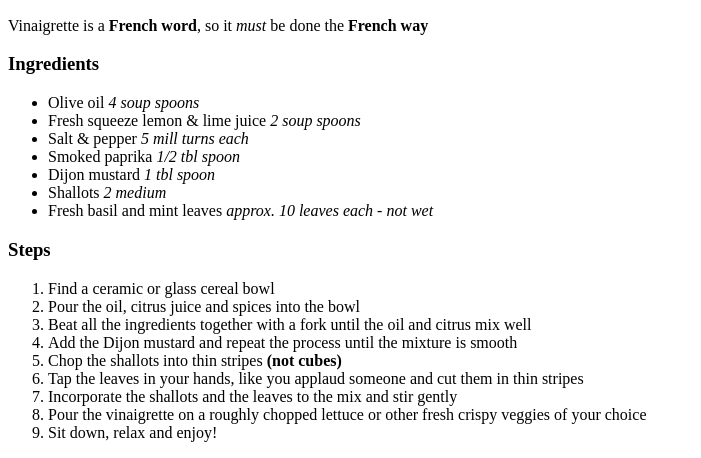
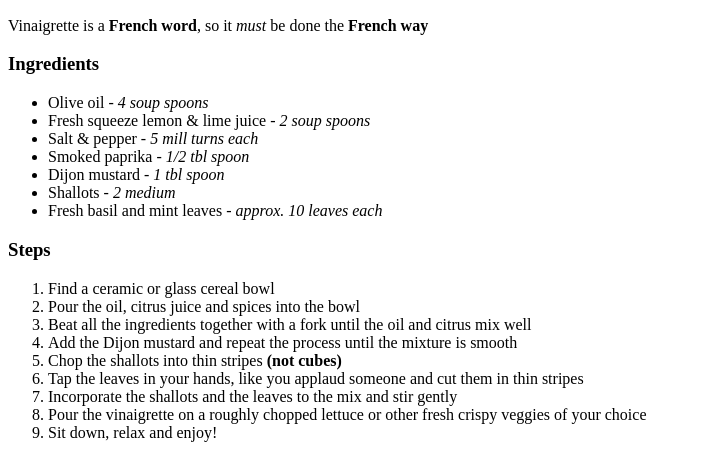
Before and after one commit to GGGArloD/odin-recipes, a plain HTML site: page recipes/vinaigrette.html in a window 1280 px wide. Shown: the part 434-892 px from the top of the page, without its empty margins (0-701 px from the left). Drawn offline with Linux system fonts and the light colour scheme.

Commit message:
Add dash between each ingredient and quantity

```diff
--- a/recipes/vinaigrette.html
+++ b/recipes/vinaigrette.html
@@ -12,13 +12,13 @@
     <p>Vinaigrette is a <strong>French word</strong>, so it <em>must</em> be done the <strong>French way</strong></p>
     <h3>Ingredients</h3>
     <ul>
-        <li>Olive oil <em>4 soup spoons</em></li>
-        <li>Fresh squeeze lemon & lime juice <em>2 soup spoons</em></li>
-        <li>Salt & pepper <em>5 mill turns each</em></li>
-        <li>Smoked paprika <em>1/2 tbl spoon</em></li>
-        <li>Dijon mustard <em>1 tbl spoon</em></li>
-        <li>Shallots <em>2 medium</em></li>
-        <li>Fresh basil and mint leaves <em>approx. 10 leaves each - not wet</em></li>
+        <li>Olive oil - <em>4 soup spoons</em></li>
+        <li>Fresh squeeze lemon & lime juice - <em>2 soup spoons</em></li>
+        <li>Salt & pepper - <em>5 mill turns each</em></li>
+        <li>Smoked paprika - <em>1/2 tbl spoon</em></li>
+        <li>Dijon mustard - <em>1 tbl spoon</em></li>
+        <li>Shallots - <em>2 medium</em></li>
+        <li>Fresh basil and mint leaves - <em>approx. 10 leaves each</em></li>
     </ul>
     <h3>Steps</h3>
     <ol>
```
